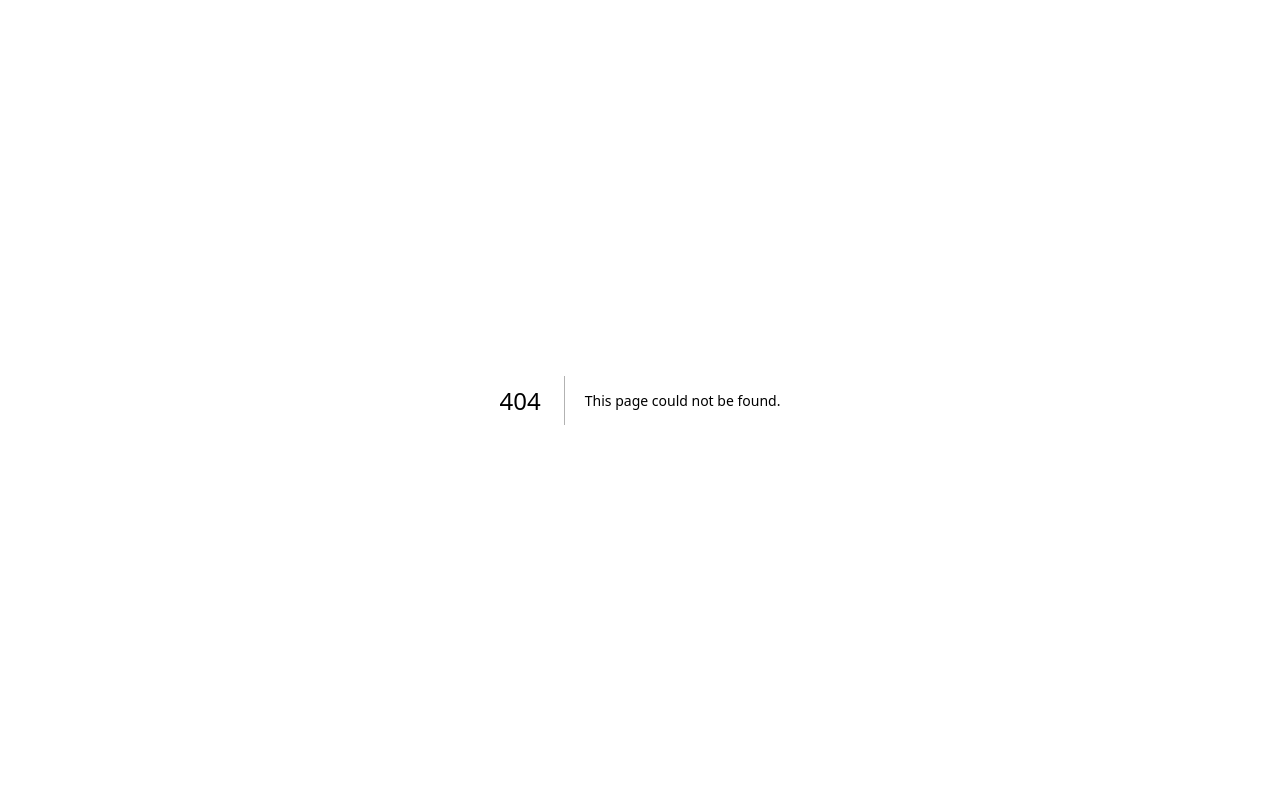
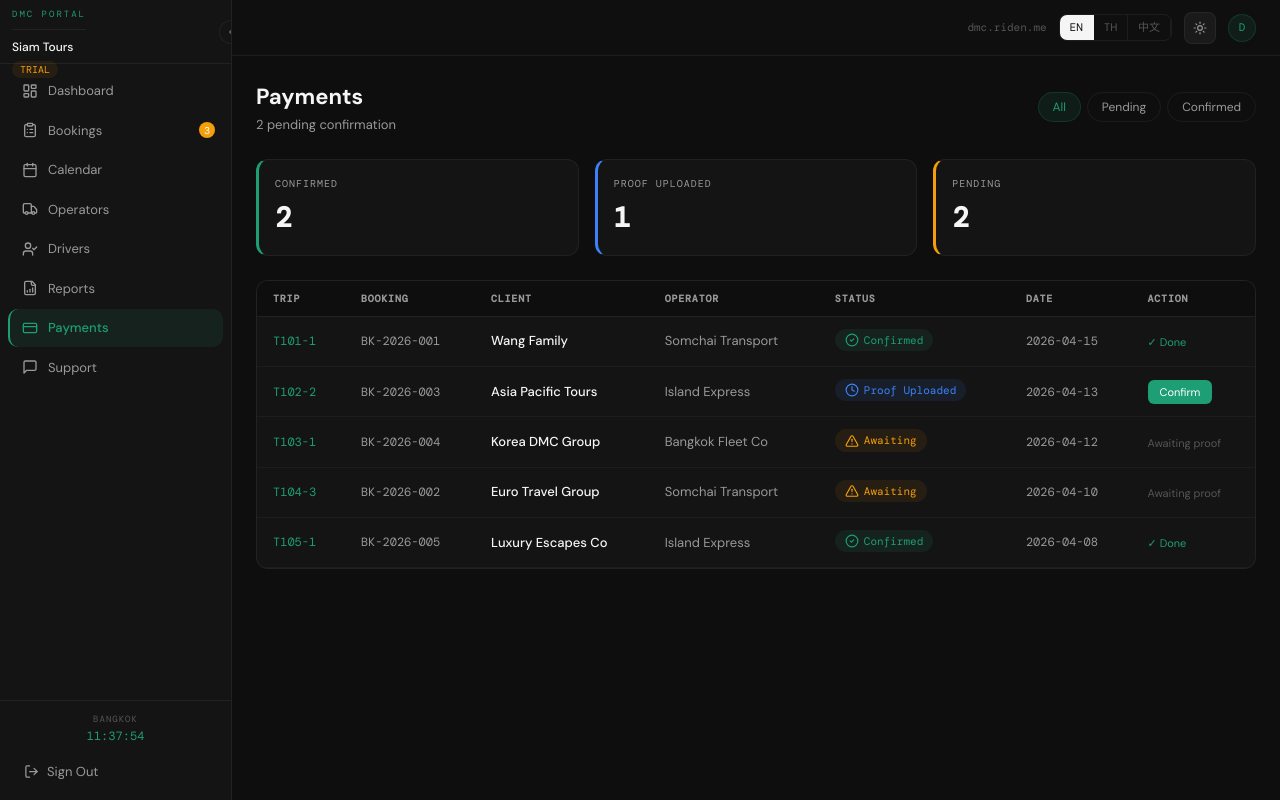
Before and after one commit to jeet623-create/Riden, a Next.js app: page /dmc/payments in a window 1280 px wide. Before the commit this address had no page. Built offline with nearby package versions, Linux system fonts and the light colour scheme.

Commit message:
feat: Figma design - page.tsx

```diff
--- /dev/null
+++ b/src/app/dmc/payments/page.tsx
@@ -0,0 +1,97 @@
+"use client"
+import { useState } from "react"
+import { motion } from "framer-motion"
+import { CheckCircle2, Clock, AlertTriangle } from "lucide-react"
+import { useLanguage } from "@/hooks/use-language"
+
+const payments = [
+  { trip:"T101-1", booking:"BK-2026-001", client:"Wang Family", operator:"Somchai Transport", status:"confirmed" as const, proofUrl:"#", date:"2026-04-15" },
+  { trip:"T102-2", booking:"BK-2026-003", client:"Asia Pacific Tours", operator:"Island Express", status:"proof_uploaded" as const, proofUrl:"#", date:"2026-04-13" },
+  { trip:"T103-1", booking:"BK-2026-004", client:"Korea DMC Group", operator:"Bangkok Fleet Co", status:"pending" as const, proofUrl:null, date:"2026-04-12" },
+  { trip:"T104-3", booking:"BK-2026-002", client:"Euro Travel Group", operator:"Somchai Transport", status:"pending" as const, proofUrl:null, date:"2026-04-10" },
+  { trip:"T105-1", booking:"BK-2026-005", client:"Luxury Escapes Co", operator:"Island Express", status:"confirmed" as const, proofUrl:"#", date:"2026-04-08" },
+]
+
+const ICON = { confirmed:<CheckCircle2 size={14} color="#1D9E75"/>, proof_uploaded:<Clock size={14} color="#3b82f6"/>, pending:<AlertTriangle size={14} color="#f59e0b"/> }
+const LABEL = { confirmed:"Confirmed", proof_uploaded:"Proof Uploaded", pending:"Awaiting" }
+const BG = { confirmed:"rgba(29,158,117,0.1)", proof_uploaded:"rgba(59,130,246,0.1)", pending:"rgba(245,158,11,0.08)" }
+const COL = { confirmed:"#1D9E75", proof_uploaded:"#3b82f6", pending:"#f59e0b" }
+
+export default function DmcPaymentsPage() {
+  const { t } = useLanguage()
+  const [tab, setTab] = useState<"all"|"pending"|"confirmed">("all")
+
+  const filtered = payments.filter(p => tab === "all" || (tab === "pending" ? p.status === "pending" : p.status !== "pending"))
+
+  return (
+    <motion.div initial={{ opacity:0, y:8 }} animate={{ opacity:1, y:0 }} transition={{ duration:0.2 }}>
+      <div style={{ display:"flex", justifyContent:"space-between", alignItems:"center", marginBottom:24 }}>
+        <div>
+          <h1 style={{ fontSize:22, fontWeight:700, color:"var(--text-1,#f0f0f0)" }}>{t({ en:"Payments", th:"การชำระเงิน", zh:"支付" })}</h1>
+          <p style={{ fontSize:13, color:"var(--text-2,#999)", marginTop:2 }}>{payments.filter(p=>p.status==="pending").length} pending confirmation</p>
+        </div>
+        <div style={{ display:"flex", gap:6 }}>
+          {(["all","pending","confirmed"] as const).map(f=>(
+            <button key={f} onClick={()=>setTab(f)}
+              style={{ padding:"5px 14px", borderRadius:99, fontSize:12, cursor:"pointer", border:`1px solid ${tab===f?"rgba(29,158,117,0.2)":"var(--border,#242)"}`, background:tab===f?"rgba(29,158,117,0.1)":"transparent", color:tab===f?"#1D9E75":"var(--text-2,#999)" }}>
+              {f[0].toUpperCase()+f.slice(1)}
+            </button>
+          ))}
+        </div>
+      </div>
+
+      {/* Summary Cards */}
+      <div style={{ display:"grid", gridTemplateColumns:"repeat(3,1fr)", gap:16, marginBottom:24 }}>
+        {[
+          { label:t({ en:"Confirmed", th:"ยืนยันแล้ว", zh:"已确认" }), count:payments.filter(p=>p.status==="confirmed").length, color:"#1D9E75" },
+          { label:t({ en:"Proof Uploaded", th:"อัพโหลดหลักฐาน", zh:"已上传凭证" }), count:payments.filter(p=>p.status==="proof_uploaded").length, color:"#3b82f6" },
+          { label:t({ en:"Pending", th:"รอดำเนินการ", zh:"待处理" }), count:payments.filter(p=>p.status==="pending").length, color:"#f59e0b" },
+        ].map(s=>(
+          <div key={s.label} style={{ background:"var(--bg-surface,#111)", border:"1px solid var(--border,#242)", borderLeft:`3px solid ${s.color}`, borderRadius:12, padding:16 }}>
+            <div style={{ fontFamily:"var(--font-mono,monospace)", fontSize:10, color:"var(--text-2,#999)", textTransform:"uppercase", letterSpacing:1, marginBottom:6 }}>{s.label}</div>
+            <div style={{ fontFamily:"var(--font-mono,monospace)", fontSize:28, fontWeight:700, color:"var(--text-1,#f0f0f0)" }}>{s.count}</div>
+          </div>
+        ))}
+      </div>
+
+      <div style={{ background:"var(--bg-surface,#111)", border:"1px solid var(--border,#242)", borderRadius:12, overflow:"hidden" }}>
+        <table style={{ width:"100%", borderCollapse:"collapse" }}>
+          <thead>
+            <tr style={{ borderBottom:"1px solid var(--border,#242)", background:"var(--bg-base,#080808)" }}>
+              {["TRIP","BOOKING","CLIENT","OPERATOR","STATUS","DATE","ACTION"].map(h=>(
+                <th key={h} style={{ textAlign:"left", padding:"10px 16px", fontFamily:"var(--font-mono,monospace)", fontSize:10, color:"var(--text-2,#999)", textTransform:"uppercase", letterSpacing:"0.08em" }}>{h}</th>
+              ))}
+            </tr>
+          </thead>
+          <tbody>
+            {filtered.map((p,i)=>(
+              <tr key={i} style={{ borderBottom:"1px solid rgba(255,255,255,0.04)", transition:"background 120ms" }}
+                onMouseEnter={e=>e.currentTarget.style.background="var(--bg-elevated,#1a1a1a)"}
+                onMouseLeave={e=>e.currentTarget.style.background="transparent"}>
+                <td style={{ padding:"12px 16px", fontFamily:"var(--font-mono,monospace)", fontSize:12, color:"#1D9E75" }}>{p.trip}</td>
+                <td style={{ padding:"12px 16px", fontFamily:"var(--font-mono,monospace)", fontSize:12, color:"var(--text-2,#999)" }}>{p.booking}</td>
+                <td style={{ padding:"12px 16px", fontSize:13, fontWeight:500, color:"var(--text-1,#f0f0f0)" }}>{p.client}</td>
+                <td style={{ padding:"12px 16px", fontSize:13, color:"var(--text-2,#999)" }}>{p.operator}</td>
+                <td style={{ padding:"12px 16px" }}>
+                  <span style={{ display:"inline-flex", alignItems:"center", gap:5, padding:"3px 10px", borderRadius:99, fontSize:11, fontFamily:"var(--font-mono,monospace)", background:BG[p.status], color:COL[p.status] }}>
+                    {ICON[p.status]}{LABEL[p.status]}
+                  </span>
+                </td>
+                <td style={{ padding:"12px 16px", fontFamily:"var(--font-mono,monospace)", fontSize:12, color:"var(--text-2,#999)" }}>{p.date}</td>
+                <td style={{ padding:"12px 16px" }}>
+                  {p.status==="proof_uploaded" && (
+                    <button style={{ padding:"4px 12px", borderRadius:6, fontSize:11, background:"#1D9E75", color:"white", border:"none", cursor:"pointer" }}>
+                      {t({ en:"Confirm", th:"ยืนยัน", zh:"确认" })}
+                    </button>
+                  )}
+                  {p.status==="pending" && <span style={{ fontSize:11, color:"var(--text-3,#555)" }}>Awaiting proof</span>}
+                  {p.status==="confirmed" && <span style={{ fontSize:11, color:"#1D9E75" }}>✓ Done</span>}
+                </td>
+              </tr>
+            ))}
+          </tbody>
+        </table>
+      </div>
+    </motion.div>
+  )
+}
```
